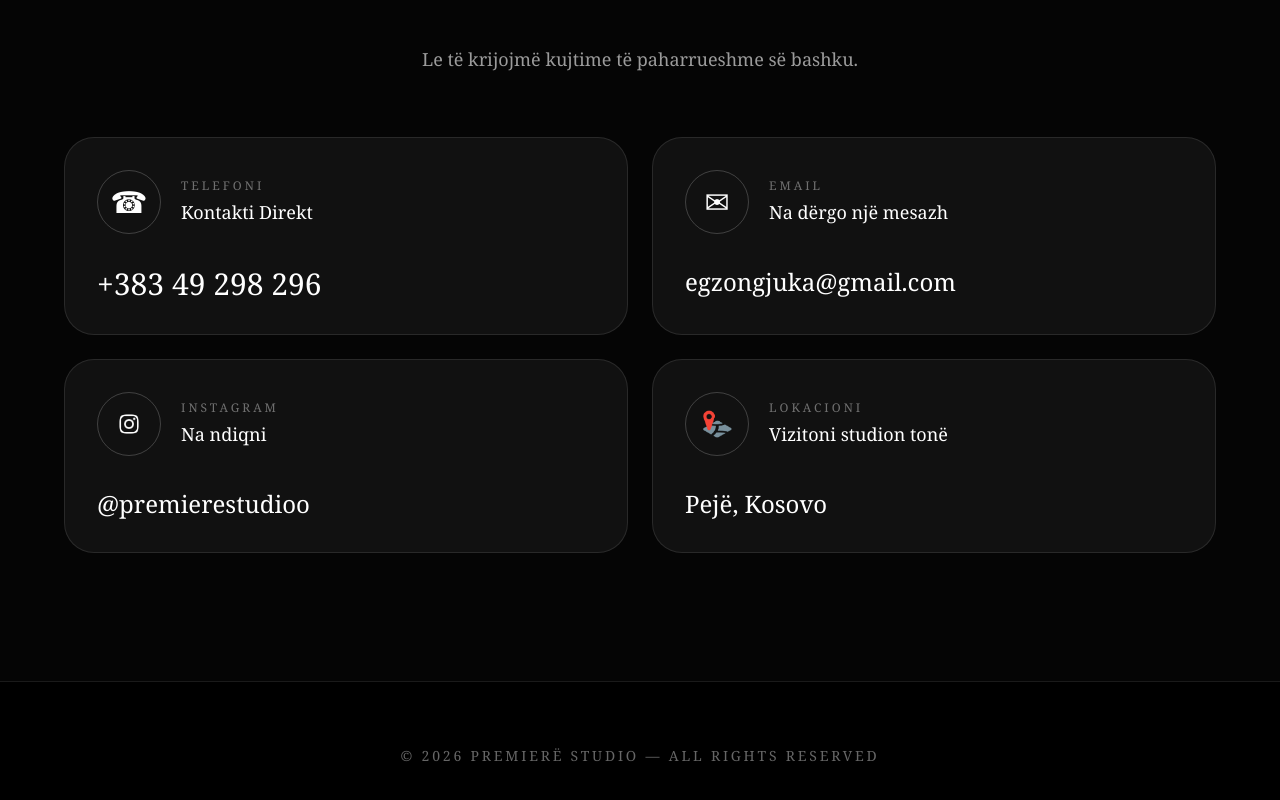
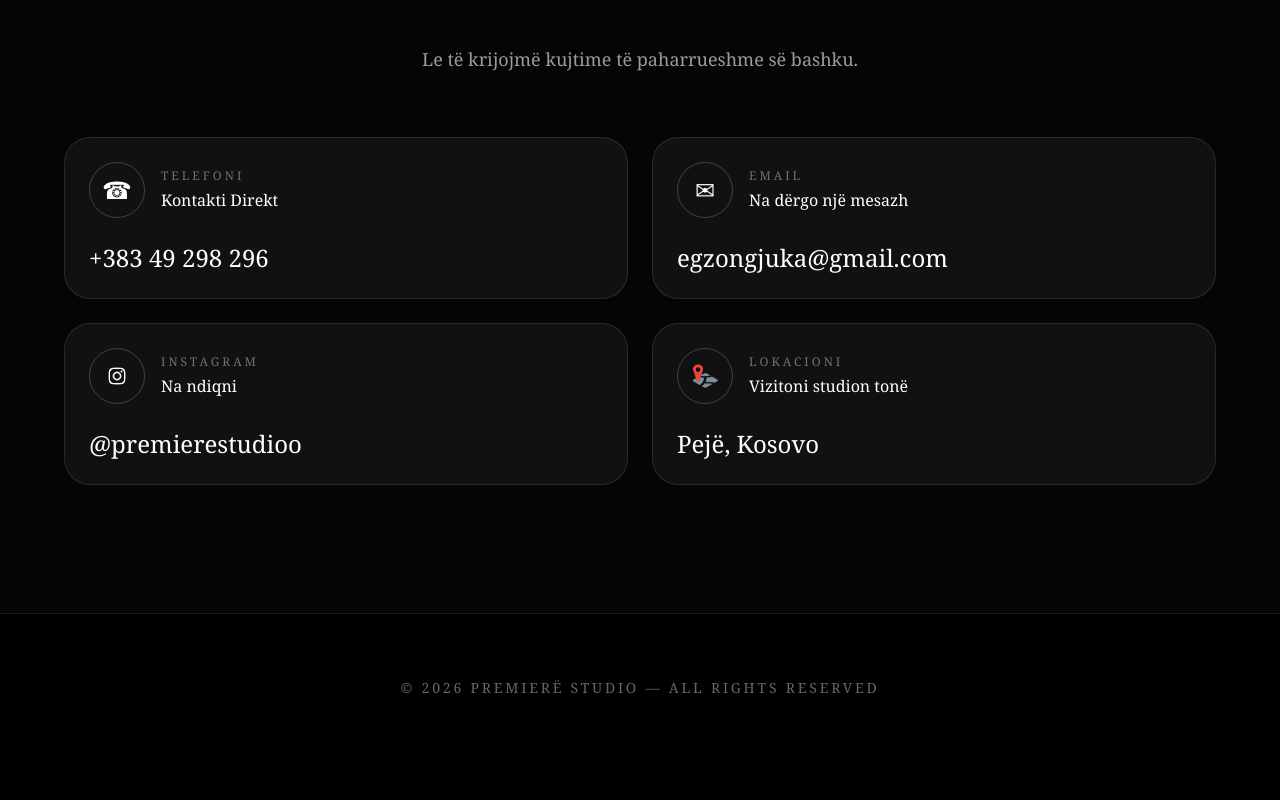
Before and after one commit to babaluka/premiere-studio, a Next.js app: page / in a window 1280 px wide. Shown: the part 1796-2596 px from the top of the page. After the commit the page ends 2558 px from the top, so only its background shows below. Built offline with nearby package versions, Linux system fonts and the light colour scheme.

Commit message:
final premium contact optimization

```diff
--- a/app/page.js
+++ b/app/page.js
@@ -320,12 +320,12 @@ export default function PremiereStudioHomepage() {
                 y: -6,
                 scale: 1.01,
               }}
-              className="border border-white/10 rounded-[25px] md:rounded-[30px] p-5 md:p-8 bg-white/5 backdrop-blur-md hover:bg-white/10 transition duration-500"
+              className="border border-white/10 rounded-[22px] md:rounded-[26px] p-4 md:p-6 bg-white/5 backdrop-blur-md hover:bg-white/10 transition duration-500"
             >
 
-              <div className="flex items-center gap-4 md:gap-5 mb-6 md:mb-8">
+              <div className="flex items-center gap-3 md:gap-4 mb-5 md:mb-6">
 
-                <div className="w-14 h-14 md:w-16 md:h-16 rounded-full border border-white/20 flex items-center justify-center text-2xl md:text-3xl">
+                <div className="w-12 h-12 md:w-14 md:h-14 rounded-full border border-white/20 flex items-center justify-center text-xl md:text-2xl">
                   ☎
                 </div>
 
@@ -334,7 +334,7 @@ export default function PremiereStudioHomepage() {
                     {language === "al" ? "Telefoni" : "Phone"}
                   </p>
 
-                  <p className="text-white text-base md:text-lg">
+                  <p className="text-sm md:text-base">
                     {language === "al"
                       ? "Kontakti Direkt"
                       : "Direct Contact"}
@@ -345,7 +345,7 @@ export default function PremiereStudioHomepage() {
 
               <a
                 href="tel:+38349298296"
-                className="text-xl md:text-3xl hover:text-white/70 transition"
+                className="text-lg md:text-2xl hover:text-white/70 transition"
               >
                 +383 49 298 296
               </a>
@@ -359,12 +359,12 @@ export default function PremiereStudioHomepage() {
                 y: -6,
                 scale: 1.01,
               }}
-              className="border border-white/10 rounded-[25px] md:rounded-[30px] p-5 md:p-8 bg-white/5 backdrop-blur-md hover:bg-white/10 transition duration-500"
+              className="border border-white/10 rounded-[22px] md:rounded-[26px] p-4 md:p-6 bg-white/5 backdrop-blur-md hover:bg-white/10 transition duration-500"
             >
 
-              <div className="flex items-center gap-4 md:gap-5 mb-6 md:mb-8">
+              <div className="flex items-center gap-3 md:gap-4 mb-5 md:mb-6">
 
-                <div className="w-14 h-14 md:w-16 md:h-16 rounded-full border border-white/20 flex items-center justify-center text-2xl md:text-3xl">
+                <div className="w-12 h-12 md:w-14 md:h-14 rounded-full border border-white/20 flex items-center justify-center text-xl md:text-2xl">
                   ✉
                 </div>
 
@@ -373,7 +373,7 @@ export default function PremiereStudioHomepage() {
                     Email
                   </p>
 
-                  <p className="text-white text-base md:text-lg">
+                  <p className="text-sm md:text-base">
                     {language === "al"
                       ? "Na dërgo një mesazh"
                       : "Send Us A Message"}
@@ -398,16 +398,16 @@ export default function PremiereStudioHomepage() {
                 y: -6,
                 scale: 1.01,
               }}
-              className="border border-white/10 rounded-[25px] md:rounded-[30px] p-5 md:p-8 bg-white/5 backdrop-blur-md hover:bg-white/10 transition duration-500"
+              className="border border-white/10 rounded-[22px] md:rounded-[26px] p-4 md:p-6 bg-white/5 backdrop-blur-md hover:bg-white/10 transition duration-500"
             >
 
-              <div className="flex items-center gap-4 md:gap-5 mb-6 md:mb-8">
+              <div className="flex items-center gap-3 md:gap-4 mb-5 md:mb-6">
 
-                <div className="w-14 h-14 md:w-16 md:h-16 rounded-full border border-white/20 flex items-center justify-center">
+                <div className="w-12 h-12 md:w-14 md:h-14 rounded-full border border-white/20 flex items-center justify-center">
                   <img
                     src="/icons/instagram.png"
                     alt="Instagram"
-                    className="w-7 h-7 md:w-8 md:h-8 object-contain"
+                    className="w-6 h-6 md:w-7 md:h-7 object-contain"
                   />
                 </div>
 
@@ -416,7 +416,7 @@ export default function PremiereStudioHomepage() {
                     Instagram
                   </p>
 
-                  <p className="text-white text-base md:text-lg">
+                  <p className="text-sm md:text-base">
                     {language === "al"
                       ? "Na ndiqni"
                       : "Follow Our Work"}
@@ -442,16 +442,16 @@ export default function PremiereStudioHomepage() {
                 y: -6,
                 scale: 1.01,
               }}
-              className="border border-white/10 rounded-[25px] md:rounded-[30px] p-5 md:p-8 bg-white/5 backdrop-blur-md hover:bg-white/10 transition duration-500"
+              className="border border-white/10 rounded-[22px] md:rounded-[26px] p-4 md:p-6 bg-white/5 backdrop-blur-md hover:bg-white/10 transition duration-500"
             >
 
-              <div className="flex items-center gap-4 md:gap-5 mb-6 md:mb-8">
+              <div className="flex items-center gap-3 md:gap-4 mb-5 md:mb-6">
 
-                <div className="w-14 h-14 md:w-16 md:h-16 rounded-full border border-white/20 flex items-center justify-center">
+                <div className="w-12 h-12 md:w-14 md:h-14 rounded-full border border-white/20 flex items-center justify-center">
                   <img
                     src="/icons/location.png"
                     alt="Location"
-                    className="w-7 h-7 md:w-8 md:h-8 object-contain"
+                    className="w-6 h-6 md:w-7 md:h-7 object-contain"
                   />
                 </div>
 
@@ -460,7 +460,7 @@ export default function PremiereStudioHomepage() {
                     {language === "al" ? "Lokacioni" : "Location"}
                   </p>
 
-                  <p className="text-white text-base md:text-lg">
+                  <p className="text-sm md:text-base">
                     {language === "al"
                       ? "Vizitoni studion tonë"
                       : "Visit Our Studio"}
```
